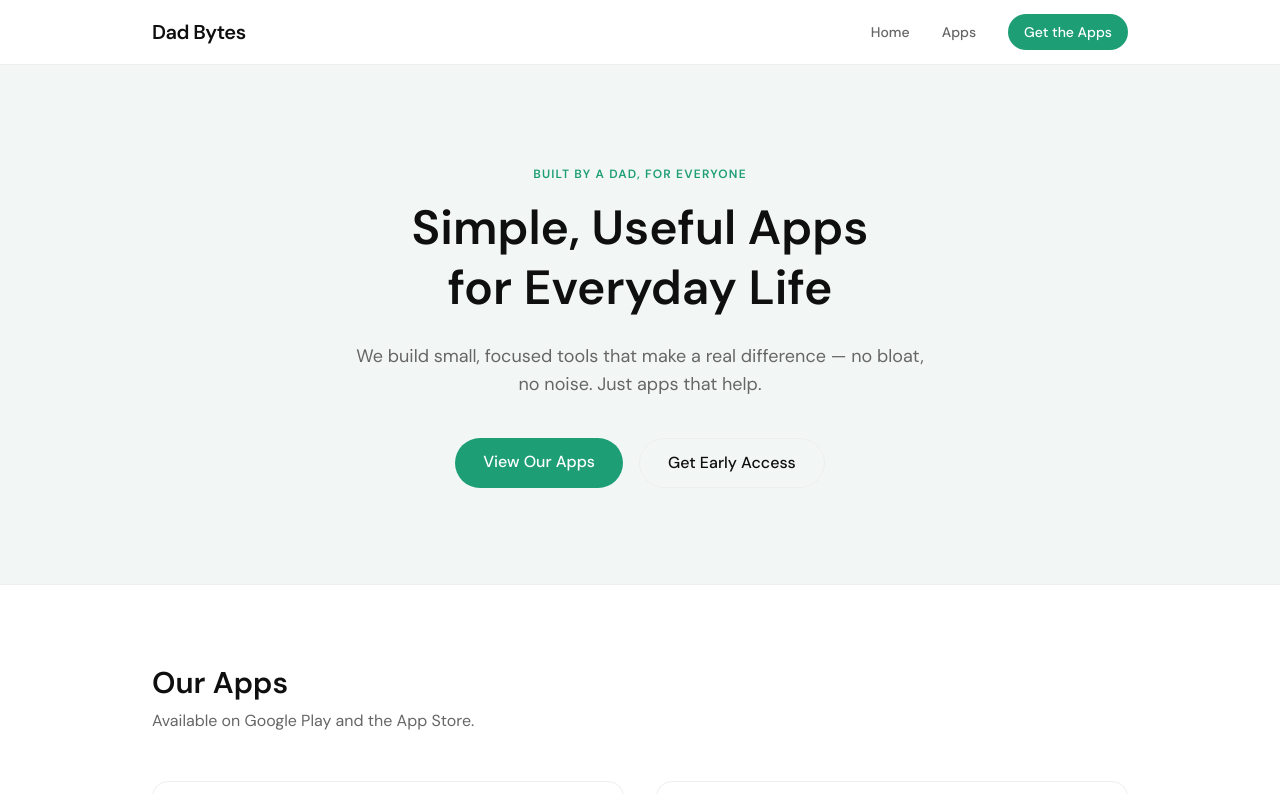
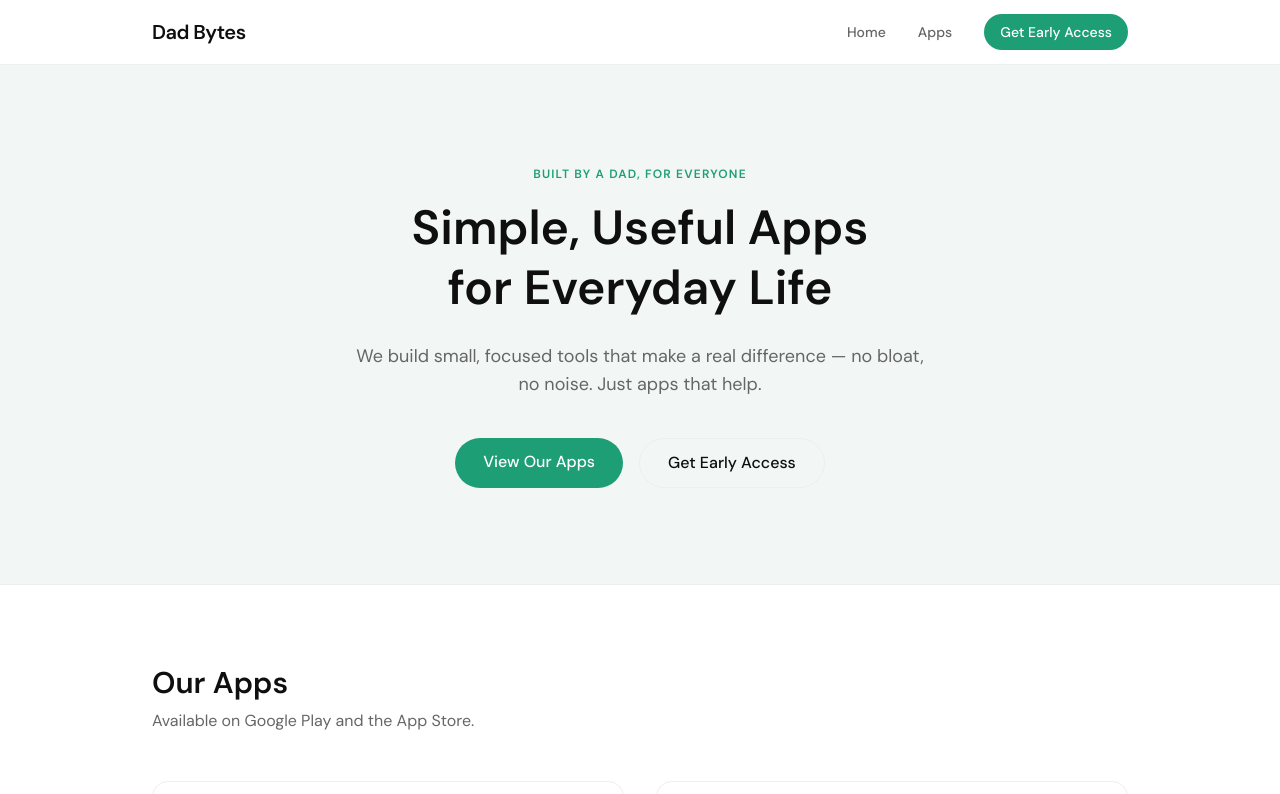
Before and after one commit to dadbytesdev-stack/dadbytes-app, a Next.js app: page / in a window 1280 px wide. Shown: the top 794 px of the page. Built offline with nearby package versions, Linux system fonts and the light colour scheme.

Commit message:
Update Navbar.tsx
updated button

```diff
--- a/components/Navbar.tsx
+++ b/components/Navbar.tsx
@@ -20,12 +20,12 @@ export default function Navbar() {
           >
             Apps
           </Link>
-          <Link
-            href="/apps"
+          <a
+            href="/#early-access"
             className="text-sm font-medium bg-primary text-white px-4 py-2 rounded-full hover:opacity-90 transition-opacity"
           >
-            Get the Apps
-          </Link>
+            Get Early Access
+          </a>
         </nav>
       </div>
     </header>
```
